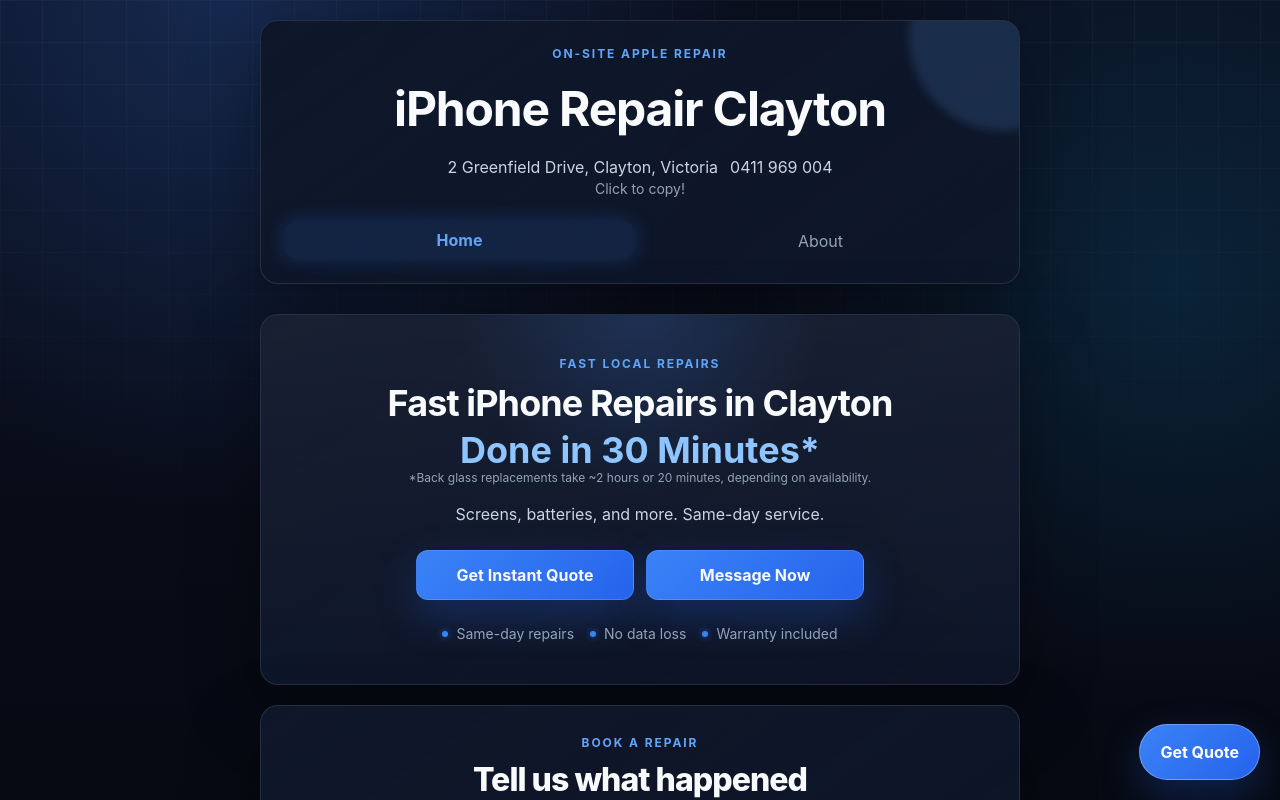
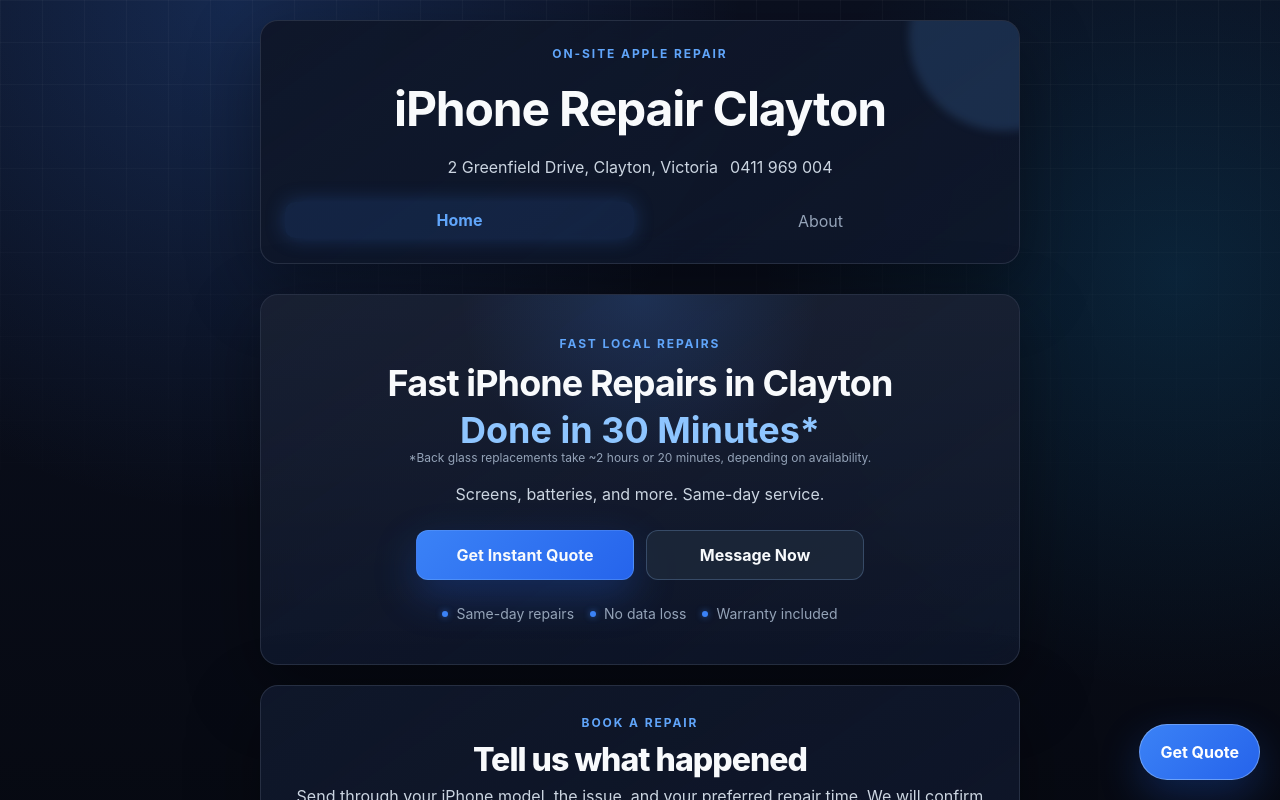
Before and after one commit to SemogEnaz/repair_website, a Vue app: page / in a window 1280 px wide. Shown: the top 800 px of the page. Built offline with nearby package versions, Linux system fonts and the light colour scheme.

Commit message:
Small touch-ups/details

```diff
--- a/src/App.vue
+++ b/src/App.vue
@@ -15,7 +15,6 @@
             <p class="tech-muted cursor-pointer text-xs sm:text-base text-center hover:text-blue-300 transition" @click="copyAddress">2 Greenfield Drive, Clayton, Victoria</p>
             <p class="tech-muted cursor-pointer text-xs sm:text-base text-center hover:text-blue-300 transition" @click="copyPhoneNumber">0411 969 004</p>
           </div>
-          <p class="tech-soft text-xs sm:text-sm text-center">Click to copy!</p>
         </div>
 
         <!-- Nav buttons for desktop-->
--- a/src/components/Calculator.vue
+++ b/src/components/Calculator.vue
@@ -195,9 +195,10 @@ function toNumber(value) {
   return Number(value);
 }
 
+// Time estimates in minutes
 const timeEstimates = {
-  'screen': 20,
-  'battery': 20,
+  'screen': 30,
+  'battery': 30,
   'back glass': 120,
   'charge port': 40
 }
--- a/src/components/HomePage/Hero.vue
+++ b/src/components/HomePage/Hero.vue
@@ -14,7 +14,7 @@
     <!-- Buttons -->
     <div class="pt-6 flex flex-col sm:flex-row items-center justify-center gap-3 w-full max-w-md mx-auto">
       <RouterLink to="/#quote" class="tech-button w-full sm:flex-1 px-5 py-3">Get Instant Quote</RouterLink>
-      <RouterLink to="/#contactLinks" class="tech-button w-full sm:flex-1 px-5 py-3">Message Now</RouterLink>
+      <RouterLink to="/#contactLinks" class="tech-button secondary w-full sm:flex-1 px-5 py-3">Message Now</RouterLink>
     </div>
 
     <!-- Trust -->
```
